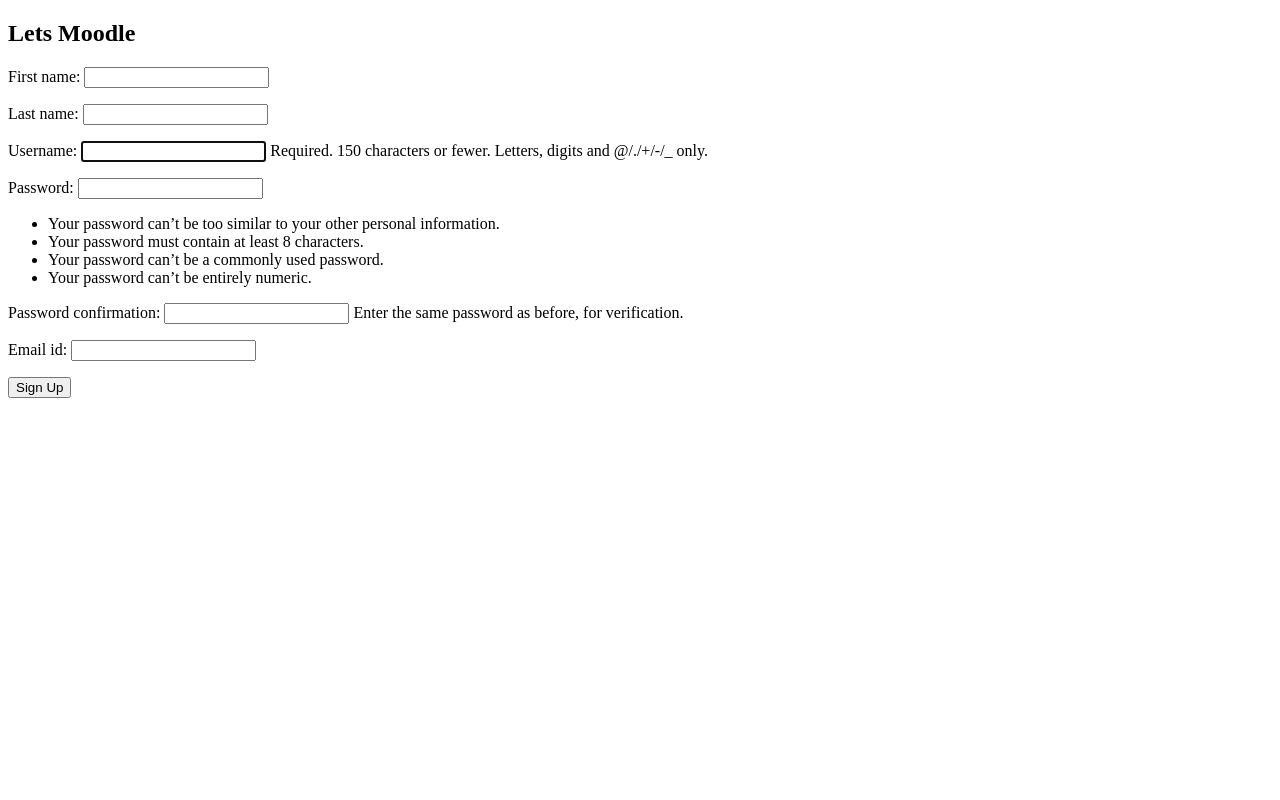
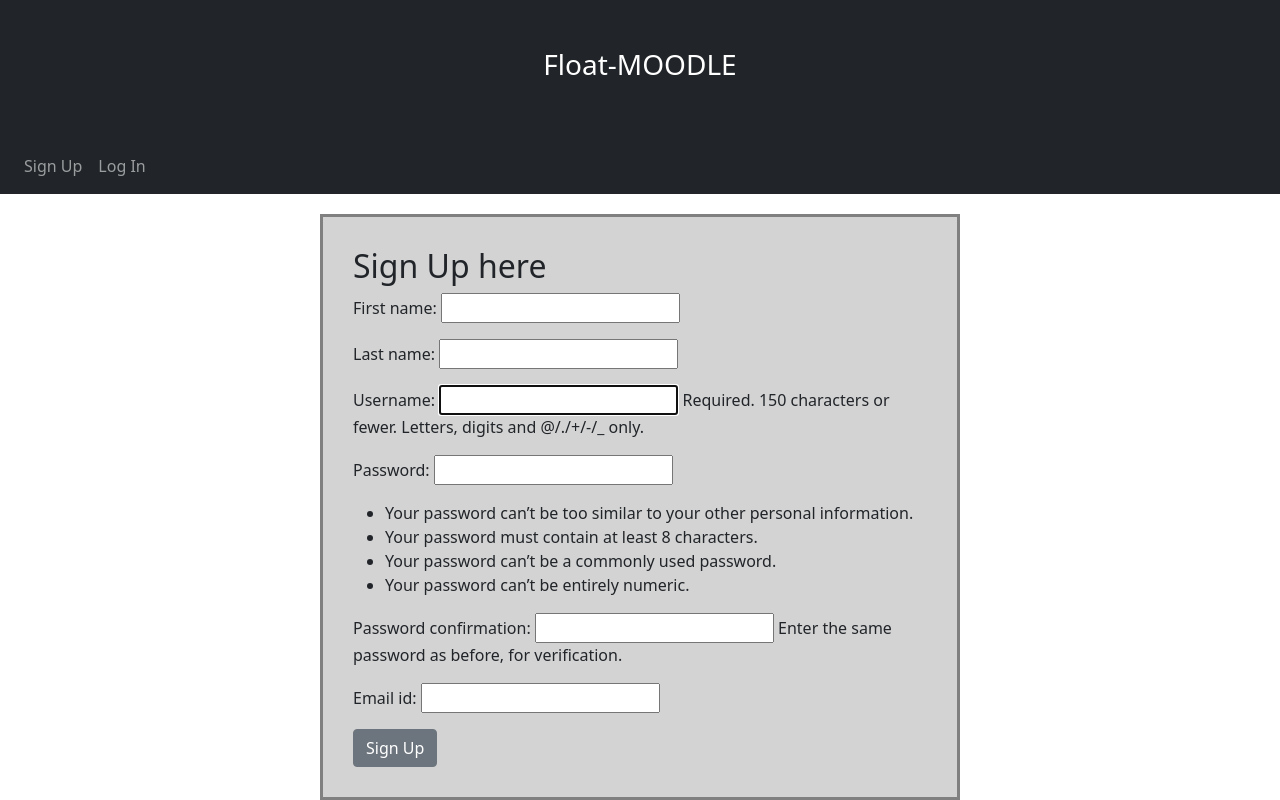
Before and after one commit to GurpreetS2001/SSL-Float-Moodle, a Django app: page /main/signup/ in a window 1280 px wide. Run offline with Django 3.2, Linux system fonts and the light colour scheme; parts of the project's set-up code (start-up, migrations or seed data) failed here and were passed over.

Commit message:
pages setup and dynamic url working

```diff
--- a/moodle/settings.py
+++ b/moodle/settings.py
@@ -130,3 +130,5 @@ STATIC_URL = '/static/'
 # https://docs.djangoproject.com/en/3.2/ref/settings/#default-auto-field
 
 DEFAULT_AUTO_FIELD = 'django.db.models.BigAutoField'
+
+LOGIN_REDIRECT_URL = '/main/redirect'
--- a/templates/base.html
+++ b/templates/base.html
@@ -2,12 +2,40 @@
 <html lang="en">
 <head>
     <meta charset="UTF-8">
+    <link href="https://cdn.jsdelivr.net/npm/bootstrap@5.1.1/dist/css/bootstrap.min.css" rel="stylesheet" integrity="sha384-F3w7mX95PdgyTmZZMECAngseQB83DfGTowi0iMjiWaeVhAn4FJkqJByhZMI3AhiU" crossorigin="anonymous">
     <meta http-equiv="X-UA-Compatible" content="IE=edge">
     <meta name="viewport" content="width=device-width, initial-scale=1.0">
-    <title>Document</title>
+    <title>Base</title>
 </head>
 <body>
     <main>
+        <div class="header bg-dark py-5">
+            <div class="container">
+                <div class="text-center"  >
+                    <h3 style="color: white;">Float-MOODLE</h3>
+                </div>
+            </div>
+        </div>
+        <nav class="navbar navbar-expand-lg navbar-dark bg-dark sticky-top">
+            <a class="navbar-brand" href="#"></a>
+            <button class="navbar-toggler" type="button" data-toggle="collapse" data-target="#navbarText" aria-controls="navbarText" aria-expanded="true" aria-label="Toggle navigation">
+              <span class="navbar-toggler-icon"></span>
+            </button>
+            <div class="collapse navbar-collapse" id="navbarText">
+              <ul class="navbar-nav mr-auto">
+                {% if user.is_authenticated %}
+
+                {% else %}
+                <li class="nav-item active">
+                <a class="nav-link" href="{% url 'signup' %}" >Sign Up</a>
+                </li>
+                <li class="nav-item active">
+                <a class="nav-link" href="{% url 'login' %}" >Log In</a>
+                </li>
+                {% endif %}
+              </ul>
+        </div>
+        </nav>
         {% block content %}
         {% endblock %}
     </main>
--- a/templates/registration/signup.html
+++ b/templates/registration/signup.html
@@ -3,10 +3,13 @@
 {% block title %}Sign Up{% endblock %}
 
 {% block content %}
-  <h2>Lets Moodle</h2>
+<div class="col-sm-5" style="background-color: lightgray; margin: auto; border: 3px solid gray;
+padding: 30px; width:50%; margin-top: 20px;">
+  <h2>Sign Up here</h2>
   <form method="post">
     {% csrf_token %}
     {{ form.as_p }}
-    <button type="submit">Sign Up</button>
+    <button type="submit" class="btn btn-secondary">Sign Up</button>
   </form>
+</div>
 {% endblock %}
--- a/userprofile/urls.py
+++ b/userprofile/urls.py
@@ -1,7 +1,9 @@
-from userprofile.views import LoginView, SignUpView
+from userprofile import views
 from django.urls import path,include
 from . import views
 
 urlpatterns = [
-    path('signup/',SignUpView.as_view(),name='signup'),
+    path('signup/',views.SignUpView.as_view(),name='signup'),
+    path('redirect/',views.NewLogin,name='my_account'),
+    path('users/<str:username>/',views.MainPage,name='main_page')
 ]
--- a/userprofile/views.py
+++ b/userprofile/views.py
@@ -1,6 +1,8 @@
 
+from django.http import response
+from django.urls.base import reverse
 from userprofile.signup import SignUpForm
-from django.shortcuts import render
+from django.shortcuts import redirect, render
 from django.views import generic
 from django.urls import reverse_lazy
 # Create your views here.
@@ -10,5 +12,9 @@ class SignUpView(generic.CreateView):
     form_class = SignUpForm
     success_url = reverse_lazy('login')
 
-def LoginView(request):
-    pass
+def NewLogin(request):
+    return redirect(reverse('main_page',kwargs={'username':request.user.username}))
+
+
+def MainPage(request,username):
+    return response.HttpResponse('Welcome')
```
Also changed, not shown: templates/home.html (+13 -3 lines), templates/registration/login.html (+5 -2 lines), userprofile/models.py (+4 -3 lines), userprofile/migrations/0001_initial.py (added).
